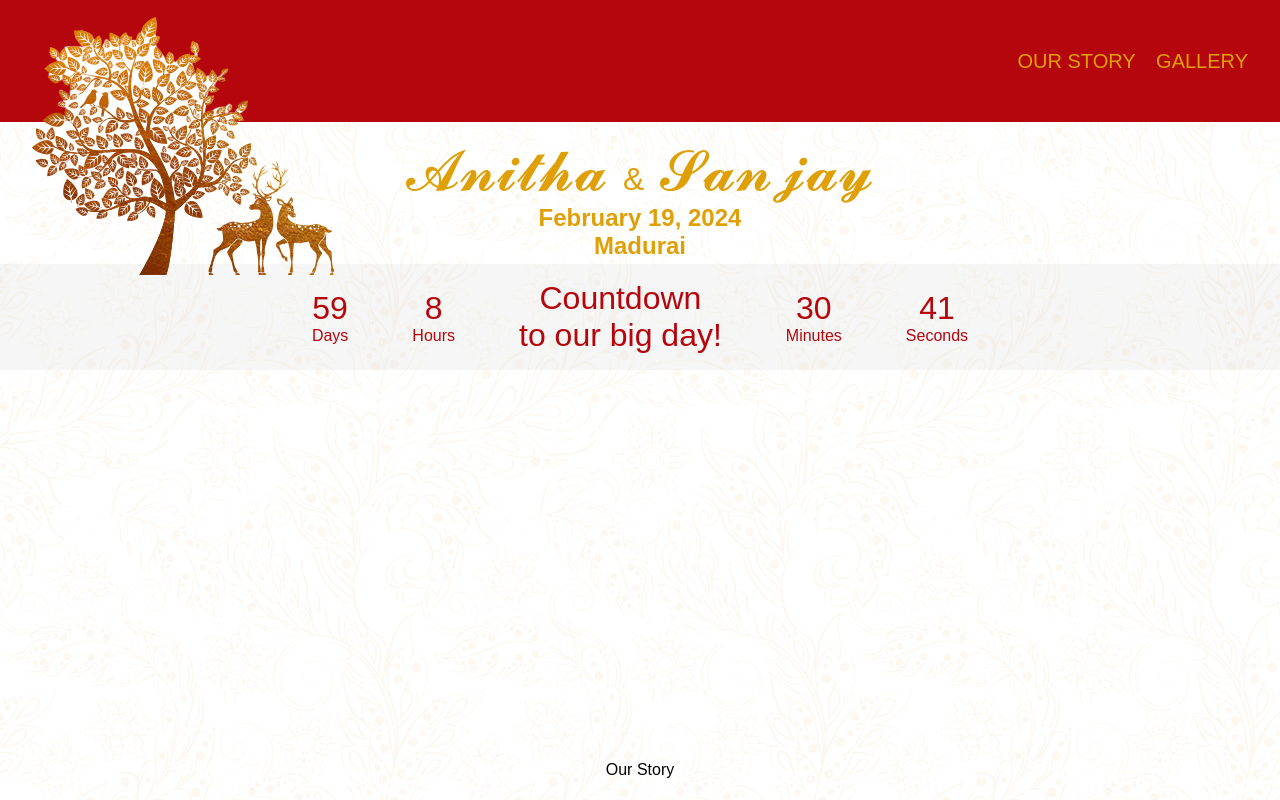
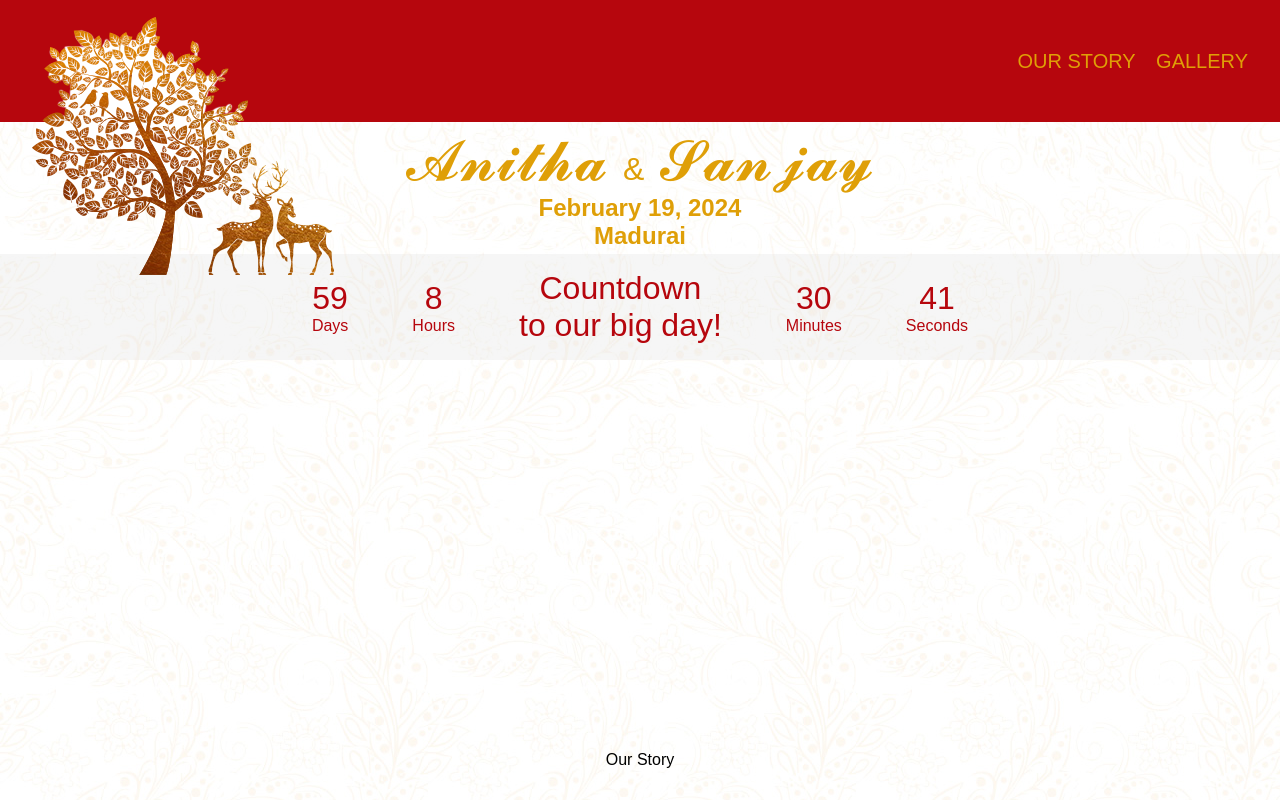
Before and after one commit to sanjaysaravanan/anitha-weds-sanjay, a plain HTML site: page index.html in a window 1280 px wide. Shown: the top 800 px of the page. Drawn offline with Linux system fonts and the light colour scheme.

Commit message:
added changes

```diff
--- a/wedding.css
+++ b/wedding.css
@@ -3,6 +3,10 @@ body {
   height: 200vh;
   font-family: sans-serif;
   background-image: url("./background-18.png");
+}
+
+* {
+  scroll-behavior: smooth;
 }
 
 header {
@@ -19,8 +23,7 @@ header {
 
 .title-section {
   /* background-image: url("./background-18.png"); */
-  padding: 16px 0 0;
-  margin-top: 122px;
+  padding: 128px 0 0;
   text-align: center;
   color: #df9f07;
 }
@@ -71,6 +74,7 @@ header {
   display: flex;
   justify-content: center;
   align-items: center;
+  scroll-behavior: smooth;
 }
 
 .count-down h1 {
```
